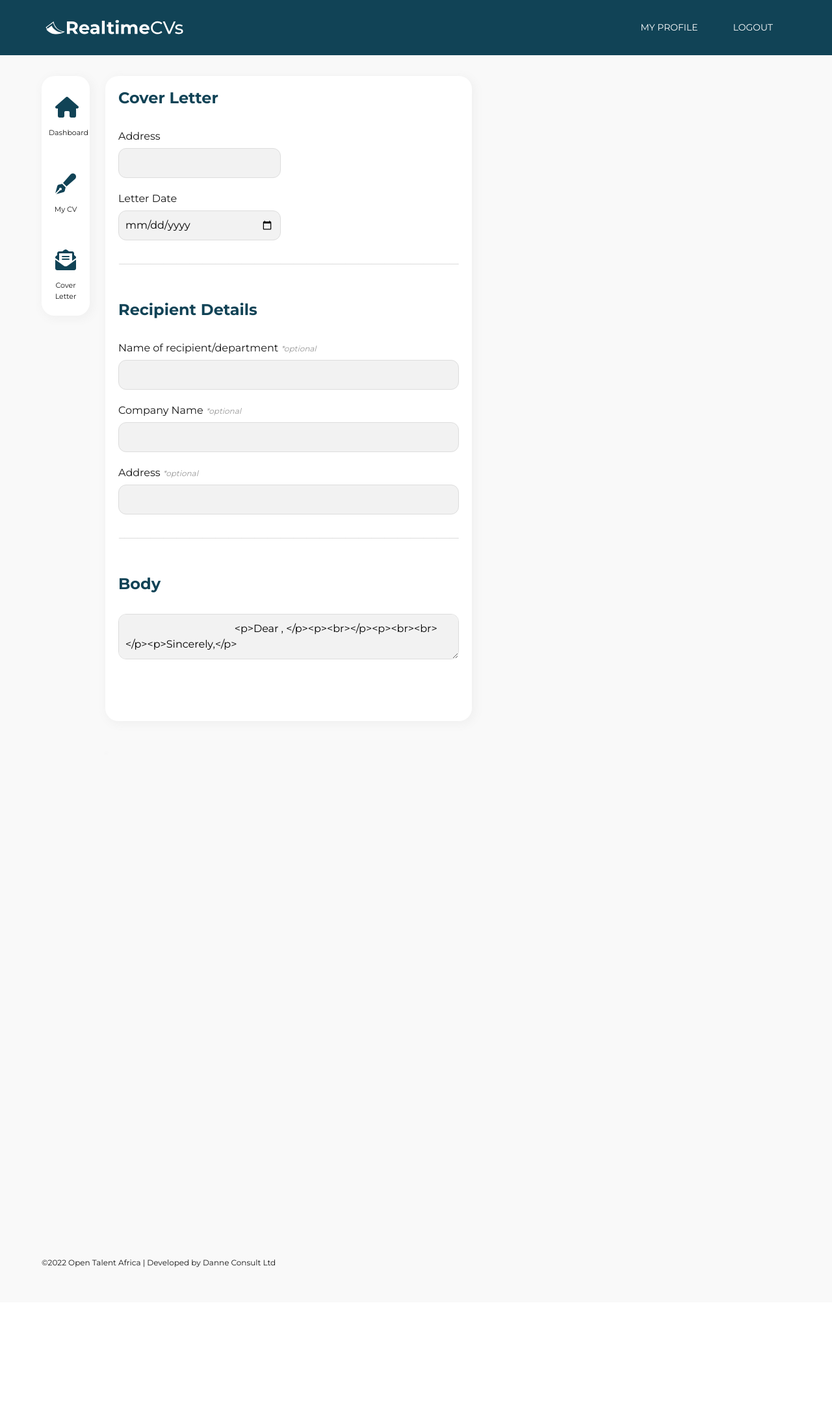
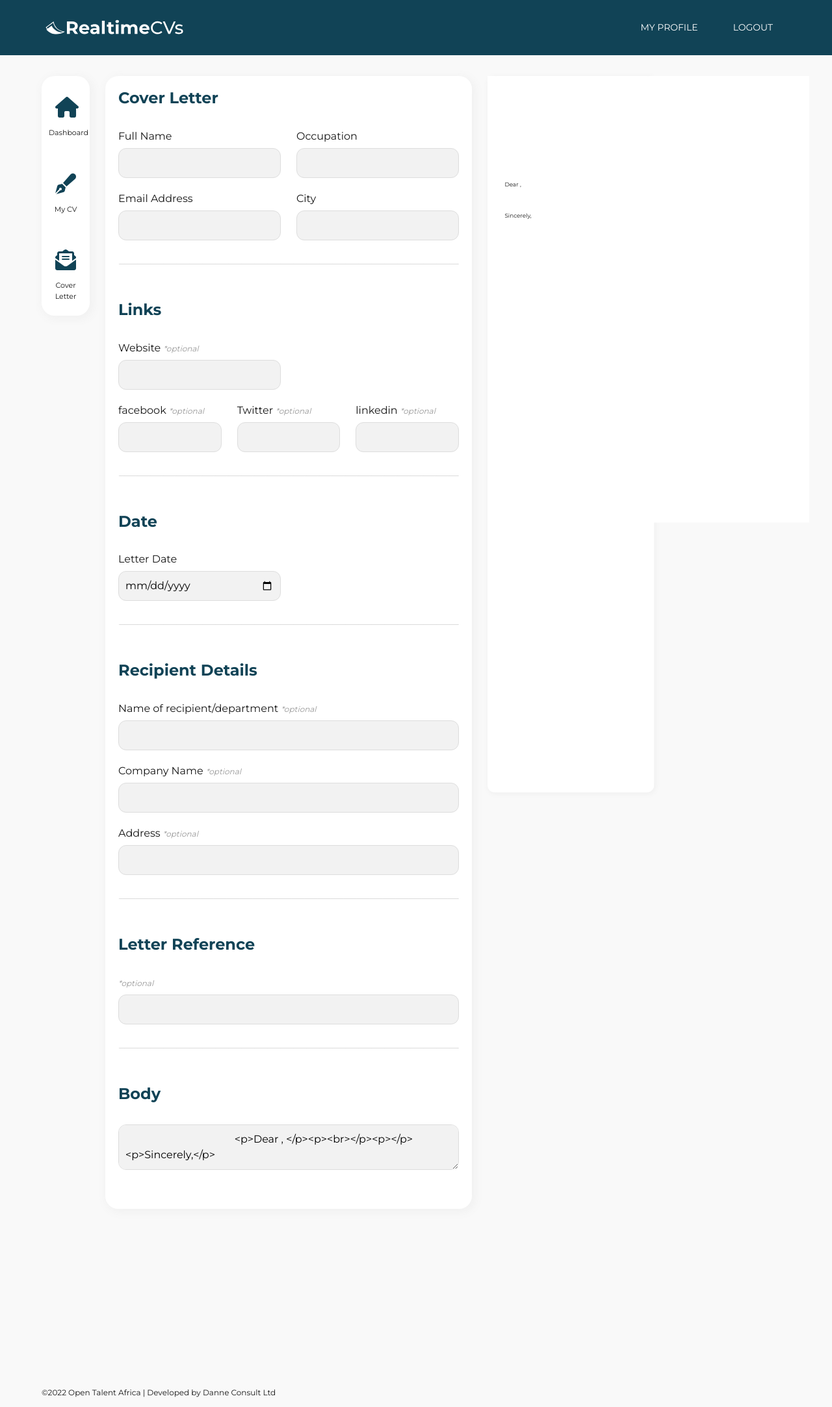
Before and after one commit to Danne-Consult/CV-Builder, a PHP site: page /coverletter.php in a window 1280 px wide. Shown: the whole page at 65% size. Before the commit the page ends 1951 px from the top, so only its background shows below. Run offline with PHP 8.4, Linux system fonts and the light colour scheme; some libraries are stand-ins or nearby versions.

Commit message:
cover letter javascripting added

```diff
--- a/assets/css/style.css
+++ b/assets/css/style.css
@@ -300,8 +300,10 @@
 }
 
 .workbx .workarea{background-color:var(--white); border-radius:20px; box-shadow: #f1f1f1 3px 3px 13px 3px; width:100%; margin-bottom:3em; padding: 20px;}
+.scrollwork{overflow-x: hidden; max-height: 87vh; overflow-y: visible;}
+.scrollwork::-webkit-scrollbar { display: none;}
 
-.cvresized{position: relative;  background-color: var(--white);  border-radius: 20px;  box-shadow: #f1f1f1 3px 3px 13px 3px;  transform: scale(0.45);  transform-origin: 0 0;  width: max-content; }
+.cvresized{position: relative;  background-color: var(--white);  border-radius: 20px;  box-shadow: #f1f1f1 3px 3px 13px 3px;  transform: scale(0.55);  transform-origin: 0 0;  height: 100vh; }
 
 .collcont { display: none; }
 
@@ -320,6 +322,26 @@
 
 .next-prev{background-color:var(--gray); border-radius: 200px; transition: all 0.3s ease-in-out;}
 .next-prev:hover{background-color: var(--navyblue);}
+
+.step {
+    height: 15px;
+    width: 15px;
+    margin: 0 2px;
+    background-color: #bbbbbb;
+    border: none;
+    border-radius: 50%;
+    display: inline-block;
+    opacity: 0.5;
+  }
+
+  .step.active {
+    opacity: 1;
+  }
+
+  /* Mark the steps that are finished and valid: */
+  .step.finish {
+    background-color: #04AA6D;
+  }
 
 
 .sectionholder .section h4{margin:1em 0;}
--- /dev/null
+++ b/assets/js/cover.js
@@ -0,0 +1,64 @@
+const fname = document.getElementById("fname");
+const occupation = document.getElementById("occupation");
+const email = document.getElementById("email");
+const city = document.getElementById("city");
+const website = document.getElementById("website");
+const facebook = document.getElementById("facebook");
+const twitter = document.getElementById("twitter");
+const linkedin = document.getElementById("linkedin");
+
+const letterdate = document.getElementById("letterdate");
+const recipient = document.getElementById("recipient");
+const company = document.getElementById("company");
+const companyaddress = document.getElementById("companyaddress");
+const ref = document.getElementById("ref");
+const coverbody = document.getElementById("coverbody");
+
+const cfullname = document.getElementById("cfullname");
+const coccupation = document.getElementById("coccupation");
+const cpersonalinfo = document.getElementById("cpersonalinfo");
+
+const cdate = document.getElementById("cdate");
+const crecipient = document.getElementById("crecipient");
+const ccompany = document.getElementById("ccompany");
+const ccomaddress = document.getElementById("ccomaddress");
+const cref = document.getElementById("cref");
+const cbody = document.getElementById("cbody");
+
+cbody.innerHTML = coverbody.value;
+
+/*function fillcover(){
+    caddress.innerHTML = address.value;
+    cdate.innerHTML = letterdate.value;
+    crecipient.innerHTML = recipient.value;
+    ccompany.innerHTML = company.value;
+    caomaddress.innerHTML = companyaddress.value;
+    cbody.innerHTML = coverbody.value;
+};*/
+
+
+fname.addEventListener('keyup', function(){cfullname.innerHTML = fname.value;});
+occupation.addEventListener('keyup', function(){coccupation.innerHTML = occupation.value;});
+email.addEventListener('change', function(){cpersonalinfo.append(email.value+"  ")});
+city.addEventListener('change', function(){cpersonalinfo.append(city.value+"  ")});
+website.addEventListener('change', function(){cpersonalinfo.append("Website: "+website.value+"  ")});
+facebook.addEventListener('change', function(){cpersonalinfo.append("Facebook: "+facebook.value+"  ")});
+twitter.addEventListener('change', function(){cpersonalinfo.append("Twitter: "+twitter.value+"  ")});
+linkedin.addEventListener('change', function(){cpersonalinfo.append("Instagram: "+linkedin.value+"  ")});
+
+
+letterdate.addEventListener('change', function(){cdate.innerHTML = letterdate.value;});
+recipient.addEventListener('keyup', function(){crecipient.innerHTML = recipient.value;});
+company.addEventListener('keyup', function(){ccompany.innerHTML = company.value;});
+companyaddress.addEventListener('keyup', function(){ccomaddress.innerHTML = companyaddress.value;});
+ref.addEventListener('keyup', function(){cref.innerHTML = "<h4><u>REF: "+ref.value+"</u></h4><br />";});
+coverbody.addEventListener('keyup', function(){cbody.innerHTML = coverbody.value;});
+
+tinymce.init({
+    selector: "#coverbody",
+    setup : function(ed) {
+        ed.on("keyup", function(){
+            $(cbody).html(tinymce.activeEditor.getContent());
+        });
+   }
+});
--- a/coverletter.php
+++ b/coverletter.php
@@ -25,52 +25,99 @@
                     <?php include "includes/nav/sidenav.inc"; ?>
                 </div>
                 <div class="col-lg-6">
-                    <div class="workarea">
+                    <div class="workarea scrollwork">
                         <h4>Cover Letter</h4><br />
                         <form class="contactForm">
-                        <div class="com-work">
-                            <div class="row">
+                             <div class="row">
                                 <div class="col-lg-6">
-                                    <label for="occupation">Address</label><br />
-                                    <input type="text" name="address" />
+                                    <label for="fname">Full Name</label><br />
+                                    <input type="text" name="fname" id="fname" />
+                                </div>
+                                <div class="col-lg-6">
+                                    <label for="occupation">Occupation</label><br />
+                                    <input type="text" name="occupation " id="occupation" />
                                 </div>
                             </div>
                             <div class="row">
                                 <div class="col-lg-6">
-                                    <label for="workyearcorfrom">Letter Date</label><br />
-                                    <input type="date" name="letterdate"  />
+                                    <label for="email">Email Address</label><br />
+                                    <input type="text" name="email" id="email" />
+                                </div>
+                                <div class="col-lg-6">
+                                    <label for="city">City</label><br />
+                                    <input type="text" name="city" id="city" />
                                 </div>
                             </div>
                             <hr /><br />
 
+                            <h4>Links</h4><br />
+
+                             <div class="row">
+                                <div class="col-lg-6">
+                                    <label for="website">Website <i class="italic">*optional</i></label><br />
+                                    <input type="url" name="website" id="website" />
+                                </div>
+                            </div>
+                            <div class="row">
+                                <div class="col-lg-4">
+                                    <label for="facebook">facebook <i class="italic">*optional</i></label><br />
+                                    <input type="text" name="facebook " id="facebook" />
+                                </div>
+                                <div class="col-lg-4">
+                                    <label for="occupattwitterion">Twitter <i class="italic">*optional</i></label><br />
+                                    <input type="text" name="twitter " id="twitter" />
+                                </div>
+                                <div class="col-lg-4">
+                                    <label for="linkedin">linkedin <i class="italic">*optional</i></label><br />
+                                    <input type="text" name="linkedin " id="linkedin" />
+                                </div>
+                            </div>
+                            <hr /><br />
+                            <h4>Date</h4><br />
+                            <div class="row">
+                                <div class="col-lg-6">
+                                    <label for="letterdate">Letter Date</label><br />
+                                    <input type="date" name="letterdate" id="letterdate"  />
+                                </div>
+                            </div>
+                            <hr /><br />
                             <h4>Recipient Details</h4><br />
                             <div class="row">
                                 <div class="col-md-12">
-                                    <label for="occupation">Name of recipient/department <i class="italic">*optional</i></label><br />
-                                    <input type="text" name="recipient" />
+                                    <label for="recipient">Name of recipient/department <i class="italic">*optional</i></label><br />
+                                    <input type="text" name="recipient" id="recipient" />
                                 </div>
                                 <div class="col-md-12">
-                                    <label for="occupation">Company Name <i class="italic">*optional</i></label><br />
-                                    <input type="text" name="company" />
+                                    <label for="company">Company Name <i class="italic">*optional</i></label><br />
+                                    <input type="text" name="company" id="company" />
                                 </div>
                                 <div class="col-md-12">
-                                    <label for="occupation">Address <i class="italic">*optional</i></label><br />
-                                    <input type="text" name="companyaddress" />
+                                    <label for="companyaddress">Address <i class="italic">*optional</i></label><br />
+                                    <input type="text" name="companyaddress" id="companyaddress" />
                                 </div>
                             </div>
                             <hr /><br />
 
+                            <h4>Letter Reference</h4><br />
+                            <div class="row">
+                                <div class="col-lg-12">
+                                    <label for="ref"><i class="italic">*optional</i></label><br />
+                                    <input type="text" name="ref" id="ref" />
+                                </div>
+                            </div>
+                            <hr /><br />
                             <div class="row">
                                 <div class="col-lg-12">
                                     <h4>Body</h4><br />
-                                    <textarea rowspan="3" class="editor" name="coverbody" >
-                                        <p>Dear , </p><p><br></p><p><br><br></p><p>Sincerely,</p>
+                                    <textarea rowspan="3" class="editor" name="coverbody" id="coverbody" >
+                                        <p>Dear , </p><p><br></p><p></p><p>Sincerely,</p>
                                     </textarea>
                                 </div>
                             </div>
-
-                        </div>
-                    </form>
+                            <br /><br />
+                            <p class="alignright"><input type="submit" name="submitcov" class="submit" value="Save" /></p>
+                        </form>
+                    </div>
                 </div>
                 <div class="col-lg-5">
                     <div class="cvresized">
@@ -83,6 +130,7 @@
 
     <?php include "includes/footer.inc"; ?>
     <script src="manage/assets/js/tinymce/tinymce.min.js" referrerpolicy="origin"></script>
+
     <script>
 
         $(document).ready(function() {
@@ -101,5 +149,6 @@
 
         });
     </script>
+    <script src="assets/js/cover.js" referrerpolicy="origin"></script>
 </body>
 </html>
--- a/cv.php
+++ b/cv.php
@@ -33,7 +33,7 @@
                             <div class="row">
                                 <div class="col-lg-8">
                                     <label for="fname">Full Name</label><br />
-                                    <input type="text" name="fname" />
+                                    <input type="text" name="fname" id="fname" />
                                 </div>
                             </div>
                             <div class="row">
--- a/manage/cover_views/default.php
+++ b/manage/cover_views/default.php
@@ -0,0 +1,71 @@
+<!DOCTYPE html>
+<html lang="en">
+<head>
+    <meta charset="UTF-8">
+    <meta http-equiv="X-UA-Compatible" content="IE=edge">
+    <meta name="viewport" content="width=device-width, initial-scale=1.0">
+    <link href="https://fonts.googleapis.com/css2?family=Montserrat:wght@300;400;700&display=swap" rel="stylesheet">
+    <style>
+
+        :root{
+            --white: #fff;
+            --black: #171717;
+            --gray: #85888C;
+            --orange: #faa31d;
+            --navyblue:#114356;
+            --navyblur-light:#256179;
+            --light-orange: #f9ba5d;
+            --success-green:#e1ecd4;
+            --error-red:#ecd4d4;
+
+        }
+        .cover{width: 900px; height: 1250px;background-color: #fff; padding: 3em;}
+
+        .aligncenter{text-align:center;}
+        .alignright{text-align:right;}
+
+        .fullwidth{width:100%}
+        .cvpage{background-color: #fff; padding: 3em;}
+        .cvpage .thintext{font-size:14.5px; padding: 3em 20px; background-color: #fafafa;}
+        .cvpage .thintext .bio{line-height: 2.5;}
+        .cvpage h1{font-weight: 300; margin-bottom: 24px; font-size: 61px;}
+        .cvpage .socials{font-size:20px;}
+        .cvpage .socials a{padding:0px .5em;}
+
+        .cvpage .skillset{width:100%;}
+        .cvpage .skillset .skillbx{width: 100%; float: left; margin: 19px 0px;}
+        .cvpage .skillset .skillbx .skilldesc{width: 42%; float: left;}
+        .cvpage .skillset .skillbx .progbar{width: 50%; background-color: #e0e0e0; float: left; height: 11px; border-radius: 200px; margin-top: 6px;}
+        .cvpage .skillset .skillbx .progbar .range{width: 100%; height: 11px; background-color: #164966; border-radius: 200px;}
+
+        .cvpage .fullcont{ padding-left: 30px;}
+        .cvpage .fullcont h5{font-weight: 700; font-size: 17px;}
+        .cvpage .fullcont h5 span{color: #898989; }
+        .cvpage .refbx{margin-bottom:30px;}
+    </style>
+</head>
+<body>
+    <div class="cover">
+        <div class="row">
+            <div class="col-lg-12">
+                <h3 class="aligncenter" id="cfullname"></h3>
+                <p class="aligncenter" id="coccupation"></p>
+                <div class="aligncenter fullwidth" id="cpersonalinfo"></div>
+                <p>&nbsp;</p>
+                <div class="alignright fullwidth"><span id="cdate"></span></div>
+                <p>&nbsp;</p>
+                <p>
+                    <span id="crecipient"></span><br />
+                    <span id="ccompany"></span><br />
+                    <span id="ccomaddress"></span><br />
+                </p>
+                <p>&nbsp;</p>
+                <div id="cref"></div>
+            </div>
+            <div class="col-lg-12">
+                <div id="cbody"></div>
+            </div>
+        </div>
+    </div>
+</body>
+</html>
```
Also changed, not shown: manage/cv-views/default.php (+12 -1 lines).
